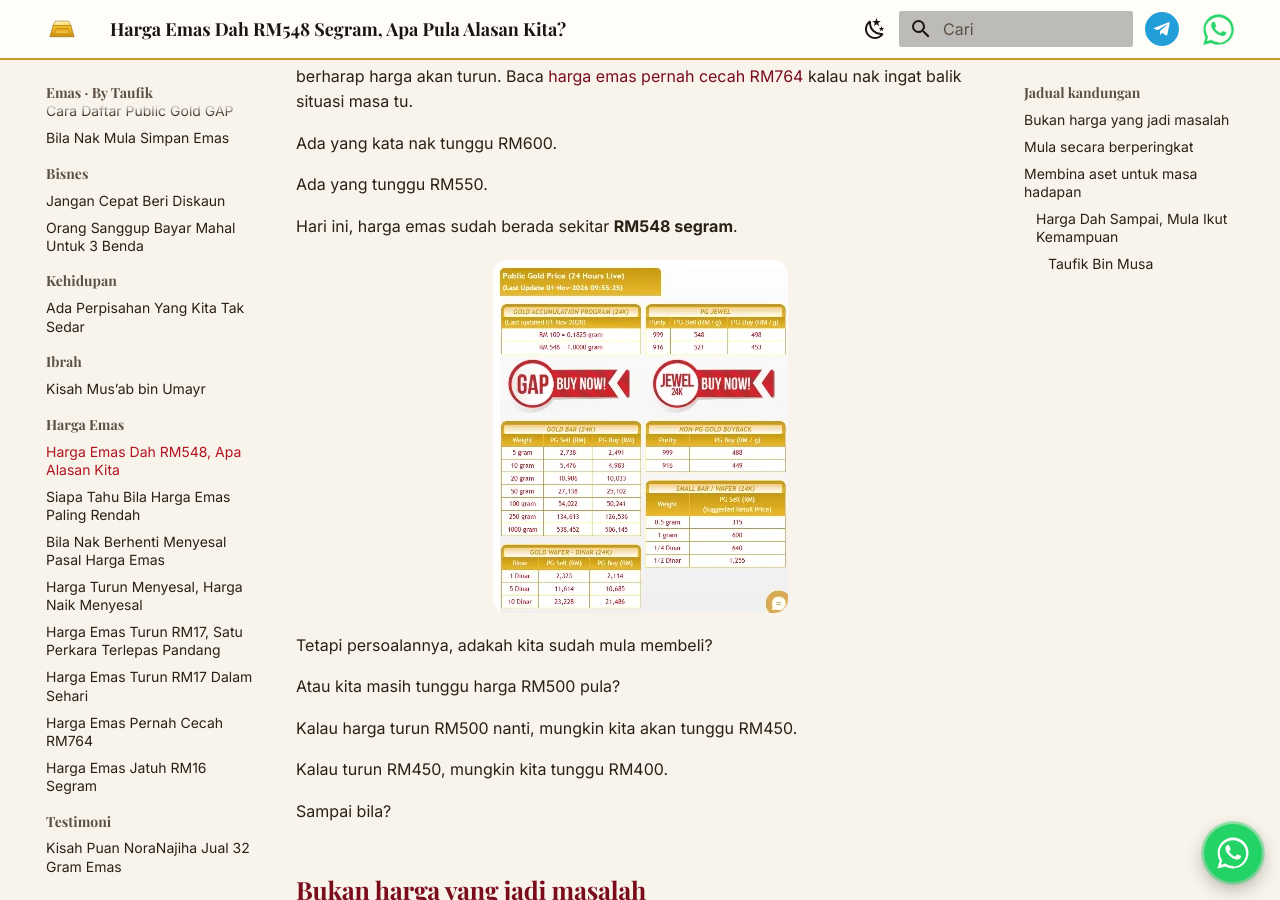
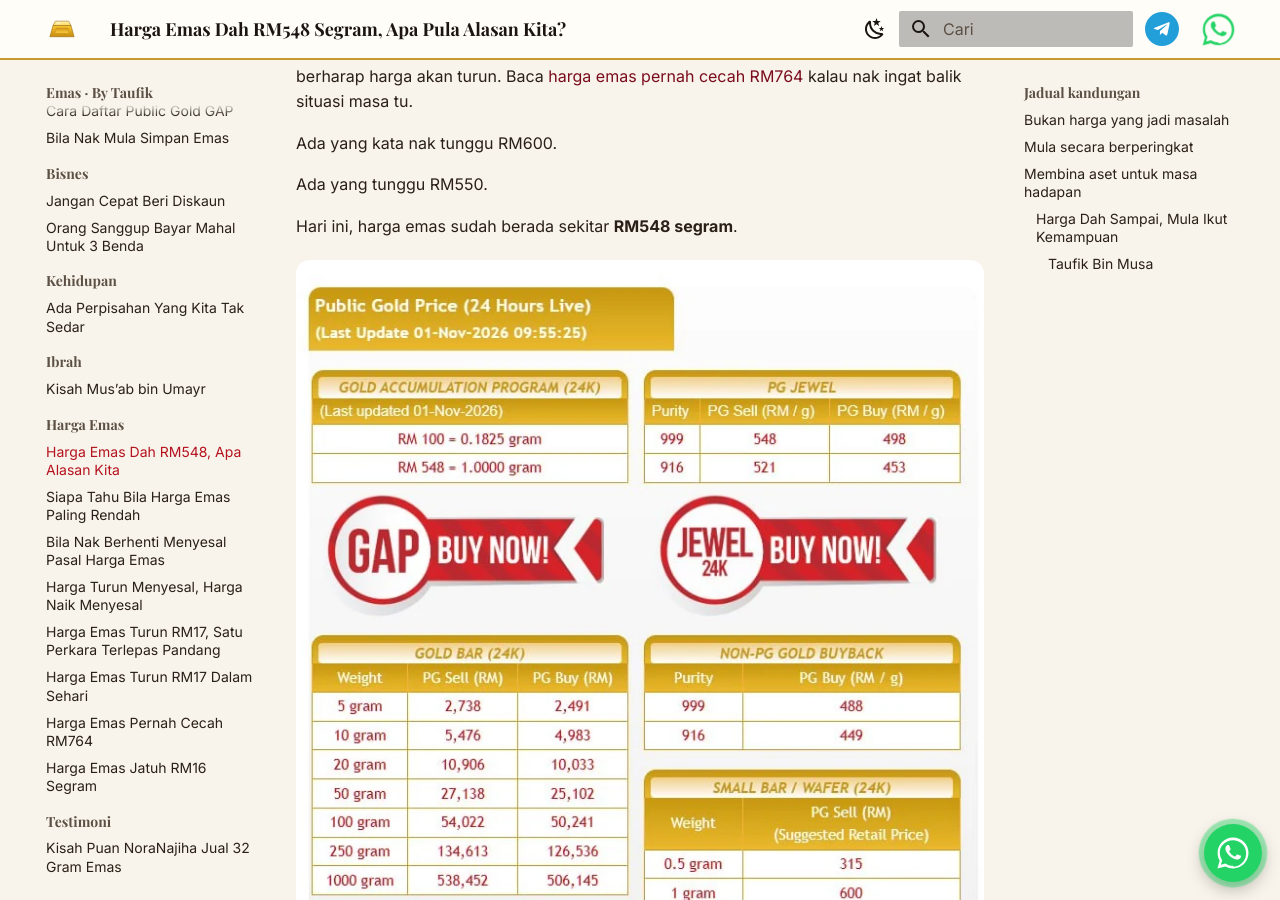
Before and after one commit to taufikmusa/emas, an MkDocs documentation site: the page built from docs/artikel/harga-emas-dah-rm548-apa-alasan-kita.md, in a window 1280 px wide and 900 px high, scrolled down 1445 px. Built offline with MkDocs 1.6.1 and Material for MkDocs 9.7.7, drawn with Linux system fonts in a browser that asks for light colours; some web fonts are replaced.

Commit message:
Ganti tangkapan skrin harga 1 November dengan paparan penuh
Co-Authored-By: Claude Sonnet 5.5 <noreply@anthropic.com>
Claude-Session: https://claude.ai/code/session_01Kg5rzoNKh8hvmsKW8L46De

```diff
--- a/docs/artikel/harga-emas-dah-rm548-apa-alasan-kita.md
+++ b/docs/artikel/harga-emas-dah-rm548-apa-alasan-kita.md
@@ -26,7 +26,7 @@ Ada yang tunggu RM550.
 
 Hari ini, harga emas sudah berada sekitar **RM548 segram**.
 
-![Harga Public Gold pada 1 November 2026: GAP RM548 bersamaan 1.0000 gram, RM100 bersamaan 0.1825 gram](../assets/harga-1-nov.webp){ width="295" height="353" loading="lazy" style="max-width:100%;height:auto;display:block;margin:1rem auto" }
+![Papan harga Public Gold penuh pada 1 November 2026: GAP RM548 bersamaan 1.0000 gram, RM100 bersamaan 0.1825 gram, harga PG Jewel, jongkong emas, wafer dan Dinar](../assets/harga-1-nov-penuh.webp){ width="706" height="1091" loading="lazy" style="max-width:100%;height:auto;display:block;margin:1rem auto" }
 
 Tetapi persoalannya, adakah kita sudah mula membeli?
 
```
Also changed, not shown: docs/assets/harga-1-nov-penuh.webp (added), docs/assets/harga-1-nov.webp (deleted).
